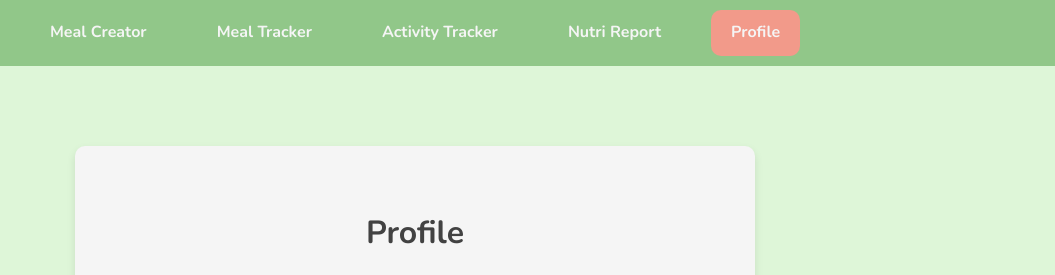
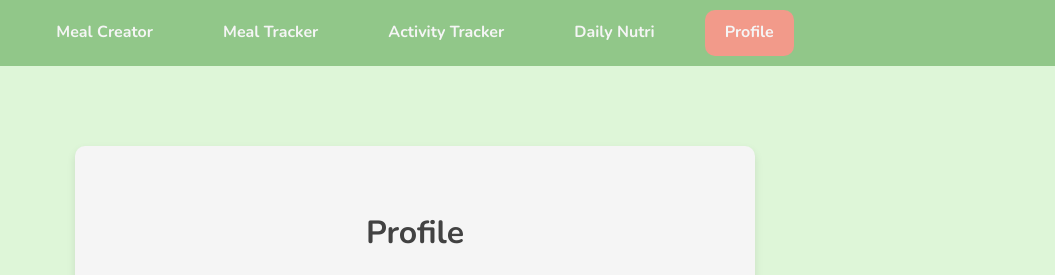
Before and after one commit to Habiiib99/NutriTracker, a plain HTML site: page NutriTracker_Project/profile.html in a window 1280 px wide. Shown: the top 275 px of the page, 225-1280 px from the left. Drawn offline with nearby package versions, Linux system fonts and the light colour scheme.

Commit message:
Update profile.html

```diff
--- a/NutriTracker_Project/profile.html
+++ b/NutriTracker_Project/profile.html
@@ -23,7 +23,7 @@
       <a href="mealcreator.html">Meal Creator</a>
       <a href="mealtracker.html">Meal Tracker</a>
       <a href="Activity.html">Activity Tracker</a>
-      <a href="nutriReport.html">Nutri Report</a>
+      <a href="dailyNutri.html">Daily Nutri</a>
       <a href="profile.html" class="active">Profile</a>
     </nav>
 
```
